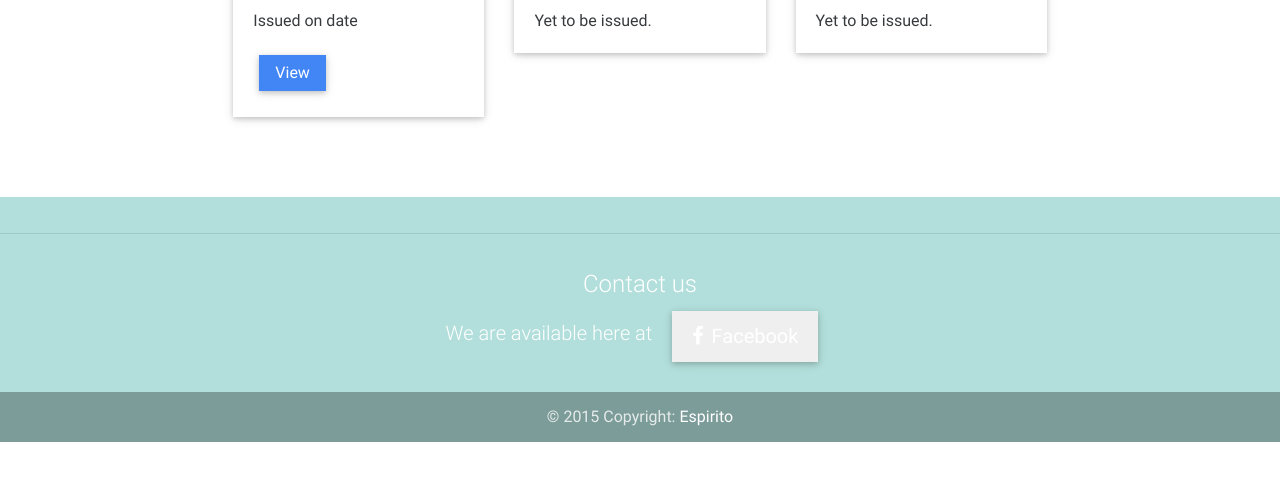
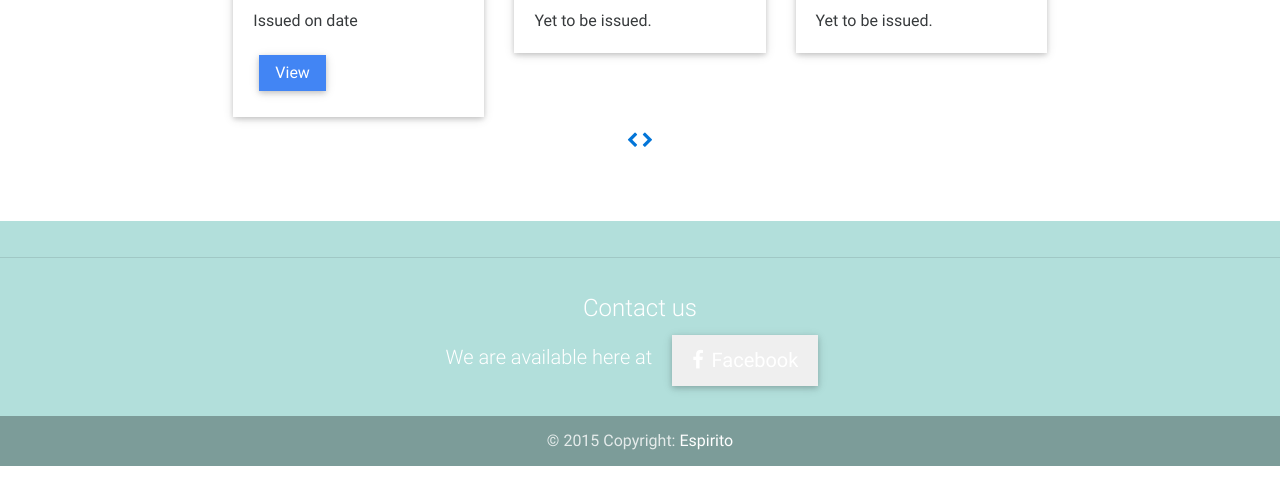
Before and after one commit to KarteekRakshit/Espweb, a plain HTML site: page index.html in a window 1280 px wide. Shown: the part 316-800 px from the top of the page. Drawn offline with Linux system fonts and the light colour scheme.

Commit message:
adding controls

```diff
--- a/index.html
+++ b/index.html
@@ -245,10 +245,10 @@
 
 
      <!--Controls-->
-    <!--<div align = "center" class="controls-top">
+    <div align = "center" class="controls-top">
         <a class="btn-floating btn-small" href="#multi-item-example" data-slide="prev"><i class="fa fa-chevron-left"></i></a>
         <a class="btn-floating btn-small" href="#multi-item-example" data-slide="next"><i class="fa fa-chevron-right"></i></a>
-    </div>-->
+    </div>
     <!--/.Controls-->
 
 
```
